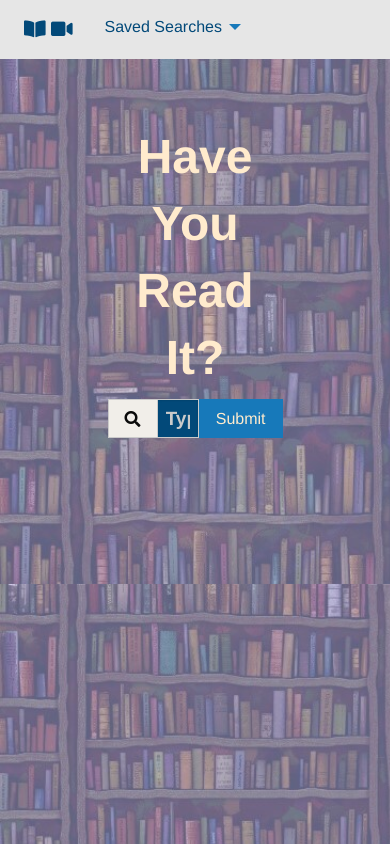
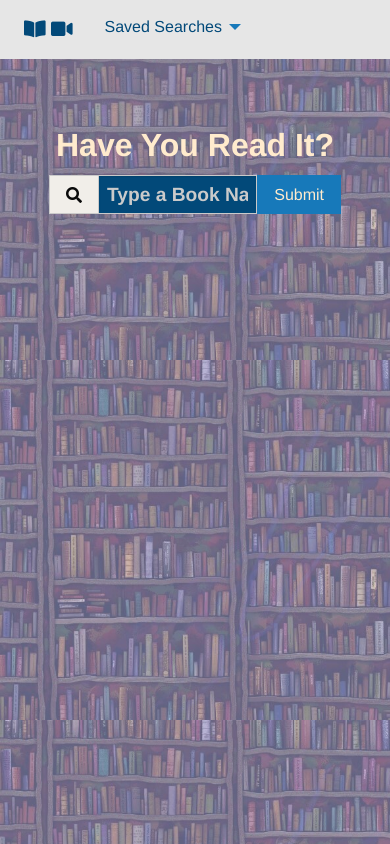
Before and after one commit to deannapi/book_movie_finder, a plain HTML site: page index.html in a window 390 px wide. Drawn offline with nearby package versions, Linux system fonts and the light colour scheme.

Commit message:
responsiveness

```diff
--- a/assets/css/style.css
+++ b/assets/css/style.css
@@ -98,3 +98,14 @@ p {
 .button:hover {
     background-color: #43ac6a;
 }
+@media only screen and (max-width: 800px) {
+
+    .grid-container {
+        width: 80%;
+        margin-top: 4em;
+    }
+    h1 {
+        font-size: 2em;
+
+    }
+}
```
